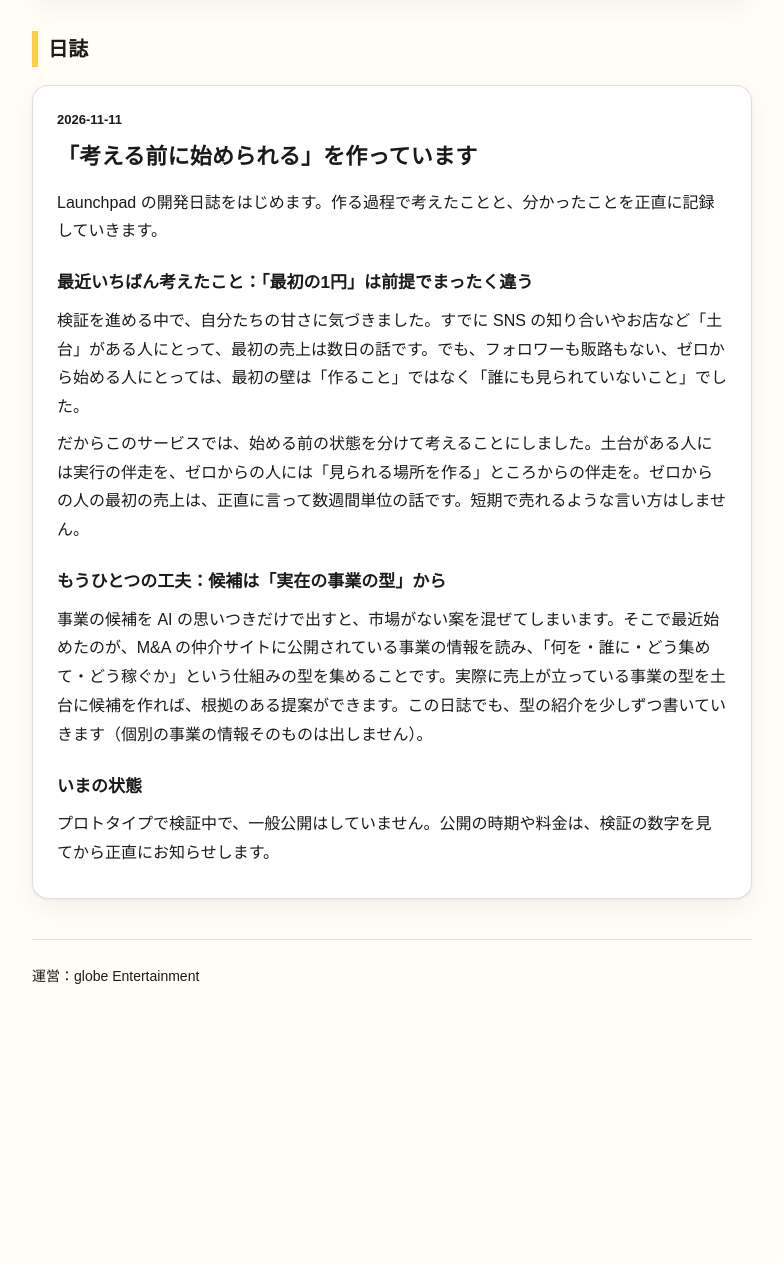
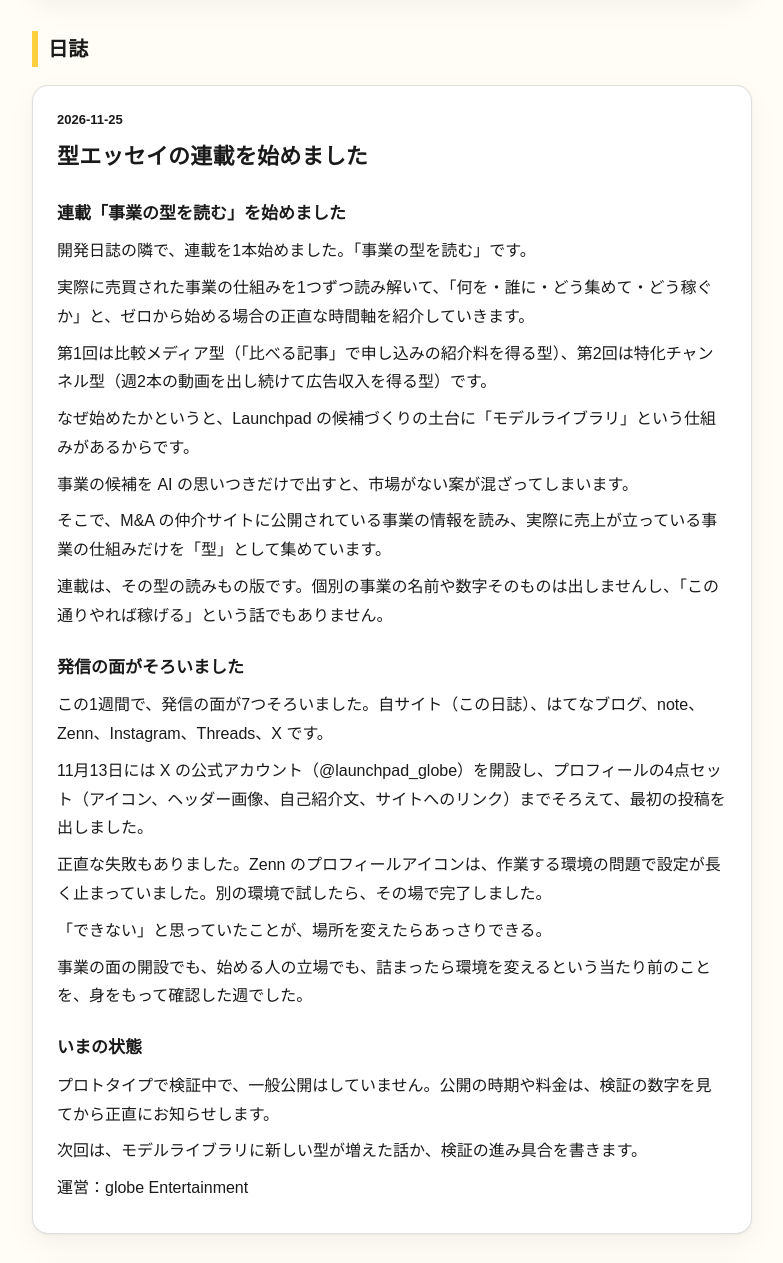
Before and after one commit to miv1982biz-sketch/launchpad-site, a plain HTML site: page index.html in a window 1280 px wide. Shown: the part 921-2184 px from the top of the page, without its empty margins (248-1031 px from the left). Before the commit the page ends 1948 px from the top, so only its background shows below. Drawn offline with Linux system fonts and the light colour scheme.

Commit message:
開発日誌#002 を追加

```diff
--- a/index.html
+++ b/index.html
@@ -75,6 +75,29 @@
   <h2>日誌</h2>
 
   <article>
+    <div class="date">2026-11-25</div>
+    <h2>型エッセイの連載を始めました</h2>
+    <h3>連載「事業の型を読む」を始めました</h3>
+    <p>開発日誌の隣で、連載を1本始めました。「事業の型を読む」です。</p>
+    <p>実際に売買された事業の仕組みを1つずつ読み解いて、「何を・誰に・どう集めて・どう稼ぐか」と、ゼロから始める場合の正直な時間軸を紹介していきます。</p>
+    <p>第1回は比較メディア型（「比べる記事」で申し込みの紹介料を得る型）、第2回は特化チャンネル型（週2本の動画を出し続けて広告収入を得る型）です。</p>
+    <p>なぜ始めたかというと、Launchpad の候補づくりの土台に「モデルライブラリ」という仕組みがあるからです。</p>
+    <p>事業の候補を AI の思いつきだけで出すと、市場がない案が混ざってしまいます。</p>
+    <p>そこで、M&amp;A の仲介サイトに公開されている事業の情報を読み、実際に売上が立っている事業の仕組みだけを「型」として集めています。</p>
+    <p>連載は、その型の読みもの版です。個別の事業の名前や数字そのものは出しませんし、「この通りやれば稼げる」という話でもありません。</p>
+    <h3>発信の面がそろいました</h3>
+    <p>この1週間で、発信の面が7つそろいました。自サイト（この日誌）、はてなブログ、note、Zenn、Instagram、Threads、X です。</p>
+    <p>11月13日には X の公式アカウント（@launchpad_globe）を開設し、プロフィールの4点セット（アイコン、ヘッダー画像、自己紹介文、サイトへのリンク）までそろえて、最初の投稿を出しました。</p>
+    <p>正直な失敗もありました。Zenn のプロフィールアイコンは、作業する環境の問題で設定が長く止まっていました。別の環境で試したら、その場で完了しました。</p>
+    <p>「できない」と思っていたことが、場所を変えたらあっさりできる。</p>
+    <p>事業の面の開設でも、始める人の立場でも、詰まったら環境を変えるという当たり前のことを、身をもって確認した週でした。</p>
+    <h3>いまの状態</h3>
+    <p>プロトタイプで検証中で、一般公開はしていません。公開の時期や料金は、検証の数字を見てから正直にお知らせします。</p>
+    <p>次回は、モデルライブラリに新しい型が増えた話か、検証の進み具合を書きます。</p>
+    <p>運営：globe Entertainment</p>
+  </article>
+
+  <article>
     <div class="date">2026-11-11</div>
     <h2>「考える前に始められる」を作っています</h2>
     <p>Launchpad の開発日誌をはじめます。作る過程で考えたことと、分かったことを正直に記録していきます。</p>
```
